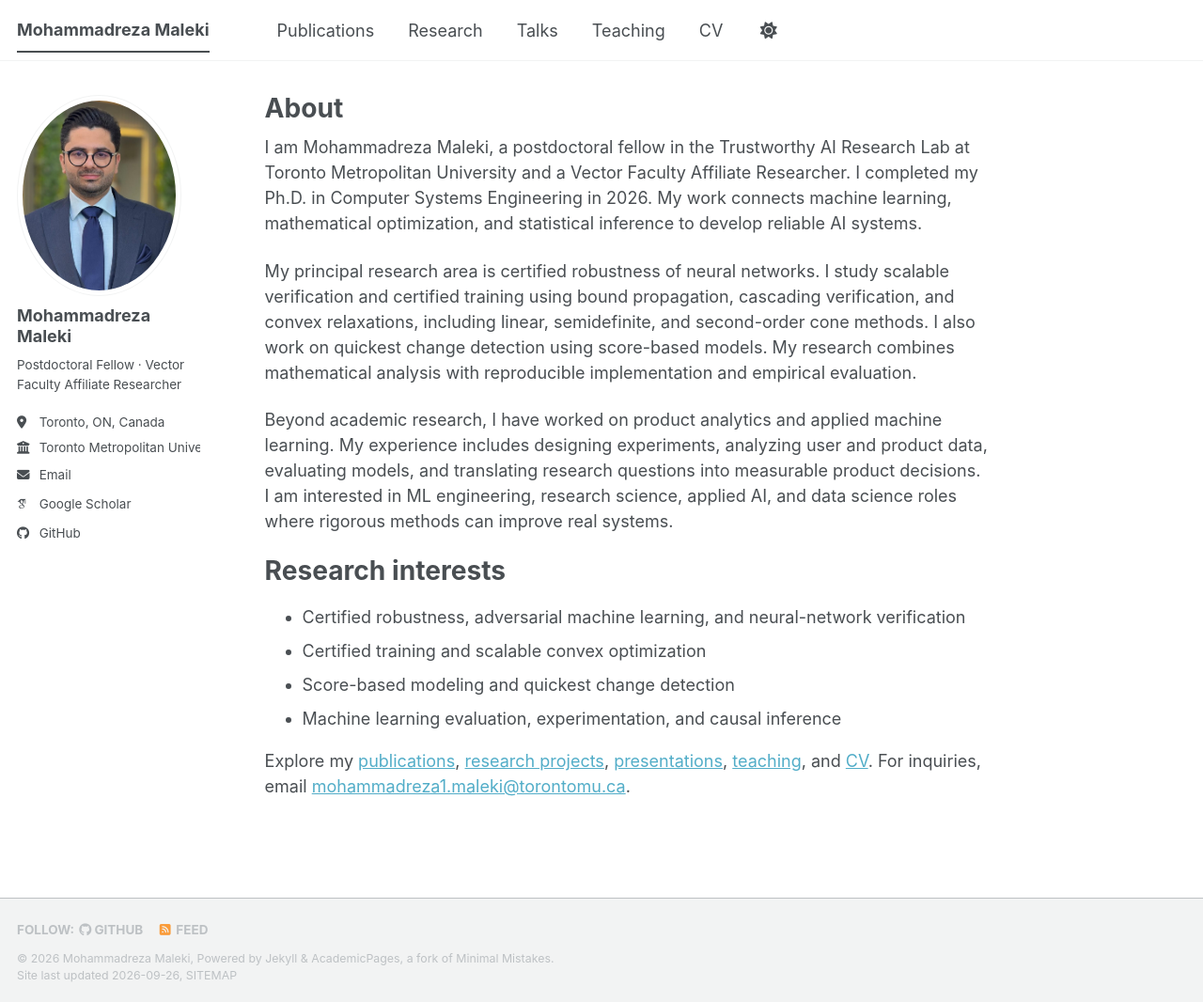
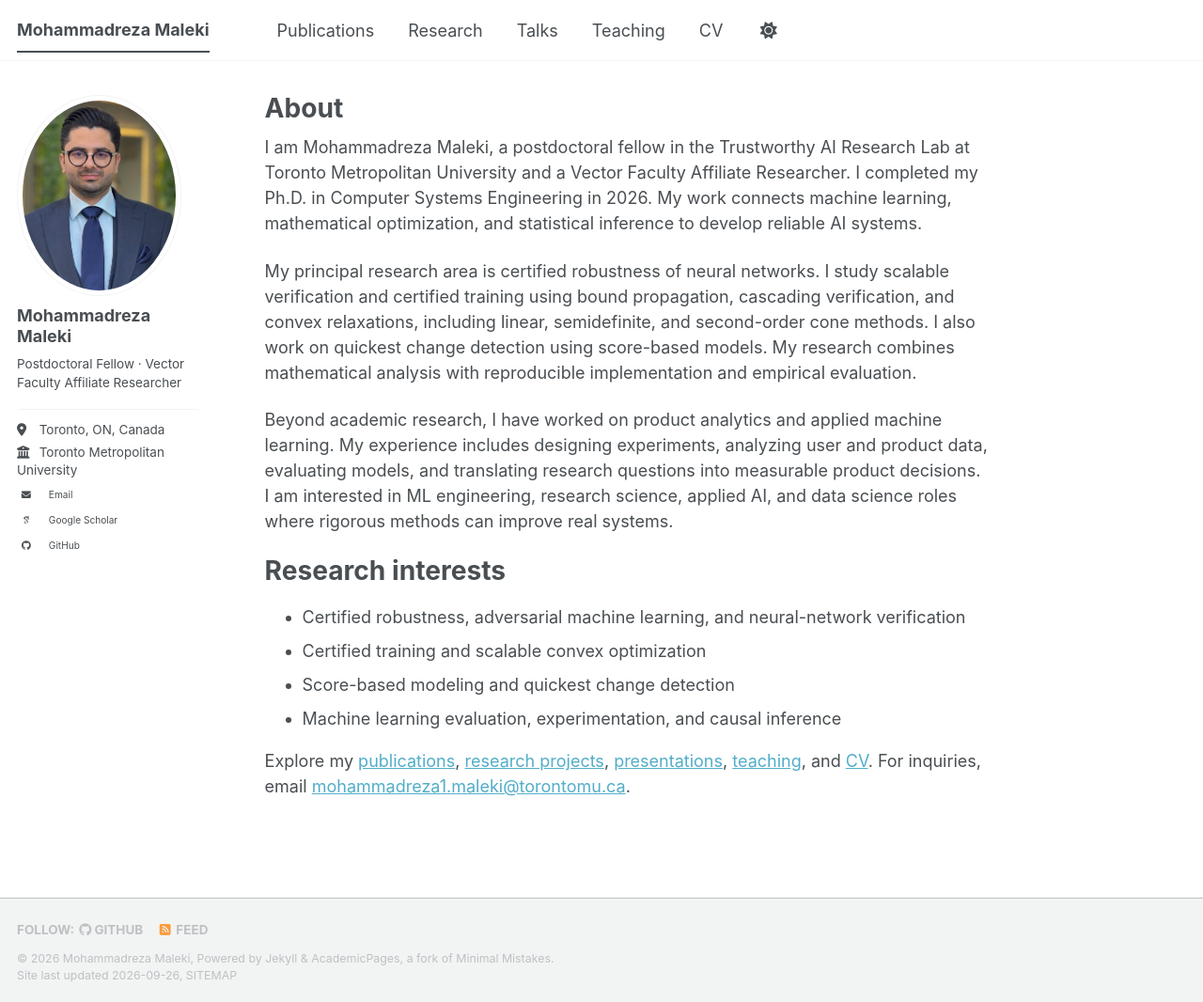
Before and after one commit to Mrezamaleki/mrezamaleki.github.io, a Jekyll site: the page built from _pages/about.md, in a window 1280 px wide and 1066 px high. Shown: the whole window at 94% size. Built offline with Jekyll 4.4.1, drawn with Linux system fonts in a browser that asks for light colours; some web fonts are replaced; a script bundle is joined from its source files by our own code; library files that are not in the unit come from our copies.

Commit message:
Refine desktop sidebar spacing and link alignment

```diff
--- a/_sass/layout/_sidebar.scss
+++ b/_sass/layout/_sidebar.scss
@@ -322,3 +322,39 @@
     }
   }
 }
+
+/* Compact professional profile in the desktop sidebar. */
+@include breakpoint($large) {
+  .sidebar .author__bio {
+    margin: 0.55rem 0 1rem;
+    line-height: 1.45;
+    font-size: $type-size-6;
+  }
+
+  .sidebar .author__urls {
+    border-top: 1px solid var(--global-border-color);
+    padding-top: 0.65rem;
+  }
+
+  .sidebar .author__urls li {
+    white-space: normal;
+    line-height: 1.4;
+    margin-bottom: 0.3rem;
+  }
+
+  .sidebar .author__urls a {
+    display: flex;
+    align-items: center;
+    gap: 0.5rem;
+    margin: 0;
+    padding: 0.2rem 0;
+    font-size: $type-size-6;
+  }
+
+  .sidebar .author__urls a .icon-pad-right {
+    flex: 0 0 1.1rem;
+    width: 1.1rem;
+    padding-right: 0;
+    text-align: center;
+  }
+}
```
